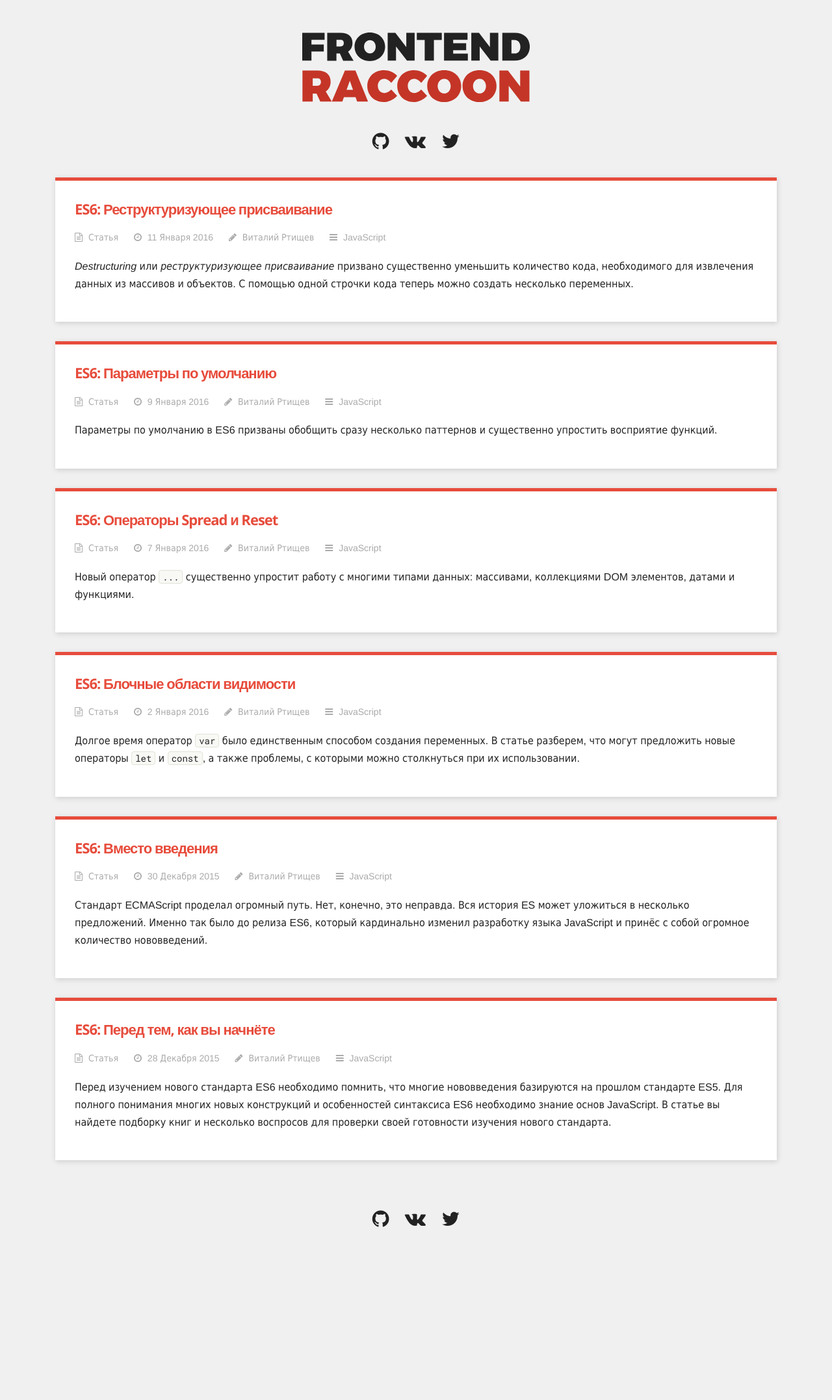
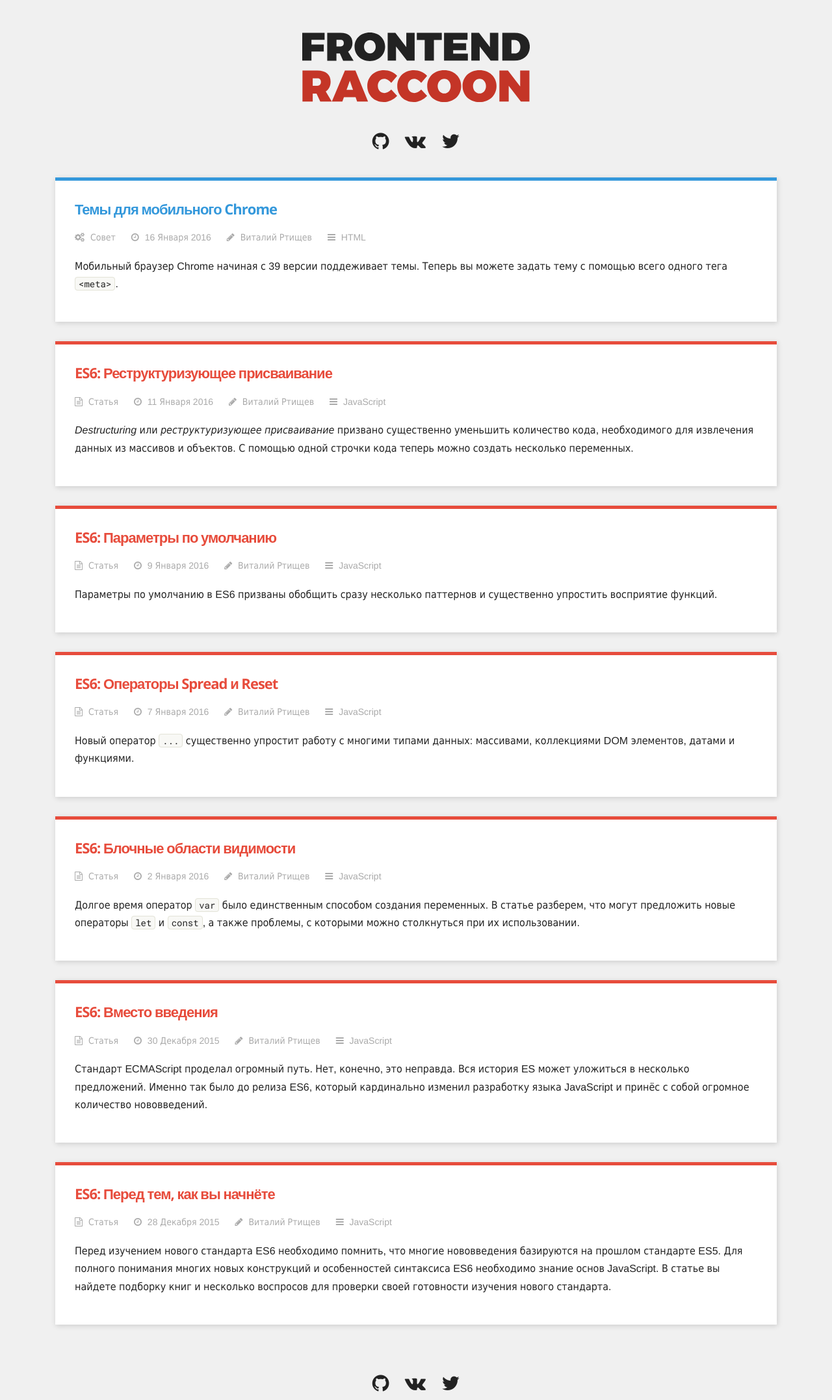
Before and after one commit to rtivital/jsraccoon, a Jekyll site: the page built from index.html, in a window 1280 px wide. Shown: the whole page at 65% size. Built offline with Jekyll 4.4.1, drawn with Linux system fonts in a browser that asks for light colours; nearby versions of some CDN libraries; before the commit the page ends 1901 px from its top, so only the background shows below that.

Commit message:
Add chrome-theme advice

```diff
--- /dev/null
+++ b/_posts/2016-01-16-tip-chrome-theme.md
@@ -0,0 +1,36 @@
+---
+layout: post
+
+title:  "Темы для мобильного Chrome"
+categories: HTML
+author: "Виталий Ртищев"
+date:   2016-01-16 12:50:58 +0300
+type: advice
+
+comments: true
+identifier: tip-chrome-theme
+
+description: "Мобильный браузер Chrome начиная с 39 версии поддеживает темы. Теперь вы можете задать тему с помощью всего одного тега <code>&lt;meta&gt;</code>."
+---
+
+Мобильный браузер Chrome начиная с 39 версии (Android 5.0+) поддеживает темы. Теперь вы можете задать тему с помощью всего одного тега `<meta>` и аттрибутов `name` и `content`.
+
+Делается это следующим образом:
+{% highlight html %}
+<!DOCTYPE html>
+<html>
+  <head>
+    <!--
+      Чтобы установить цветовую схему для мобильного Chrome
+      достаточно добавить один тег <meta> в <head> страницы
+    -->
+    <meta name="theme-color" content="#e74c3c">
+  </head>
+
+  <body>
+    ...
+  </body>
+</html>
+{% endhighlight %}
+
+Атрибут `content` работает с любым валидным цветом.
--- a/_sass/base/_syntax-highlighting.scss
+++ b/_sass/base/_syntax-highlighting.scss
@@ -32,7 +32,7 @@
   .kt  { color: #458; font-weight: bold } // Keyword.Type
   .m   { color: #099 } // Literal.Number
   .s   { color: #d14 } // Literal.String
-  .na  { color: #008080 } // Name.Attribute
+  .na  { color: $black-blue } // Name.Attribute
   .nb  { color: #0E7BC9 } // Name.Builtin
   .nc  { color: #458; font-weight: bold } // Name.Class
   .no  { color: #008080 } // Name.Constant
@@ -40,7 +40,7 @@
   .ne  { color: #900; font-weight: bold } // Name.Exception
   .nf  { color: #900; font-weight: bold } // Name.Function
   .nn  { color: #555 } // Name.Namespace
-  .nt  { color: #EF2540; font-weight: bold; } // Name.Tag
+  .nt  { color: $blue; font-weight: bold; } // Name.Tag
   .nv  { color: #008080 } // Name.Variable
   .w   { color: #bbb } // Text.Whitespace
   .mf  { color: #099 } // Literal.Number.Float
--- a/_sass/site/_main.scss
+++ b/_sass/site/_main.scss
@@ -15,6 +15,7 @@
 
   @include article-type($article-type-article);
   @include article-type($article-type-digest);
+  @include article-type($article-type-advice);
 }
 
 .article-title {
--- a/_sass/variables/_variables.scss
+++ b/_sass/variables/_variables.scss
@@ -21,6 +21,13 @@
 $light-purple: lighten($purple, 5%);
 $dark-purple: darken($purple, 5%);
 $black-purple: darken($purple, 15%);
+
+// Primary blue
+$blue: #3498db;
+$white-blue: lighten($blue, 15%);
+$light-blue: lighten($blue, 5%);
+$dark-blue: darken($blue, 5%);
+$black-blue: darken($blue, 15%);
 
 // Social Colors
 $twitter: #36BBD9;
@@ -63,3 +70,9 @@
 	default: $purple,
 	dark: $black-purple
 );
+
+$article-type-advice: (
+	type: advice,
+	default: $blue,
+	dark: $black-blue
+);
```
